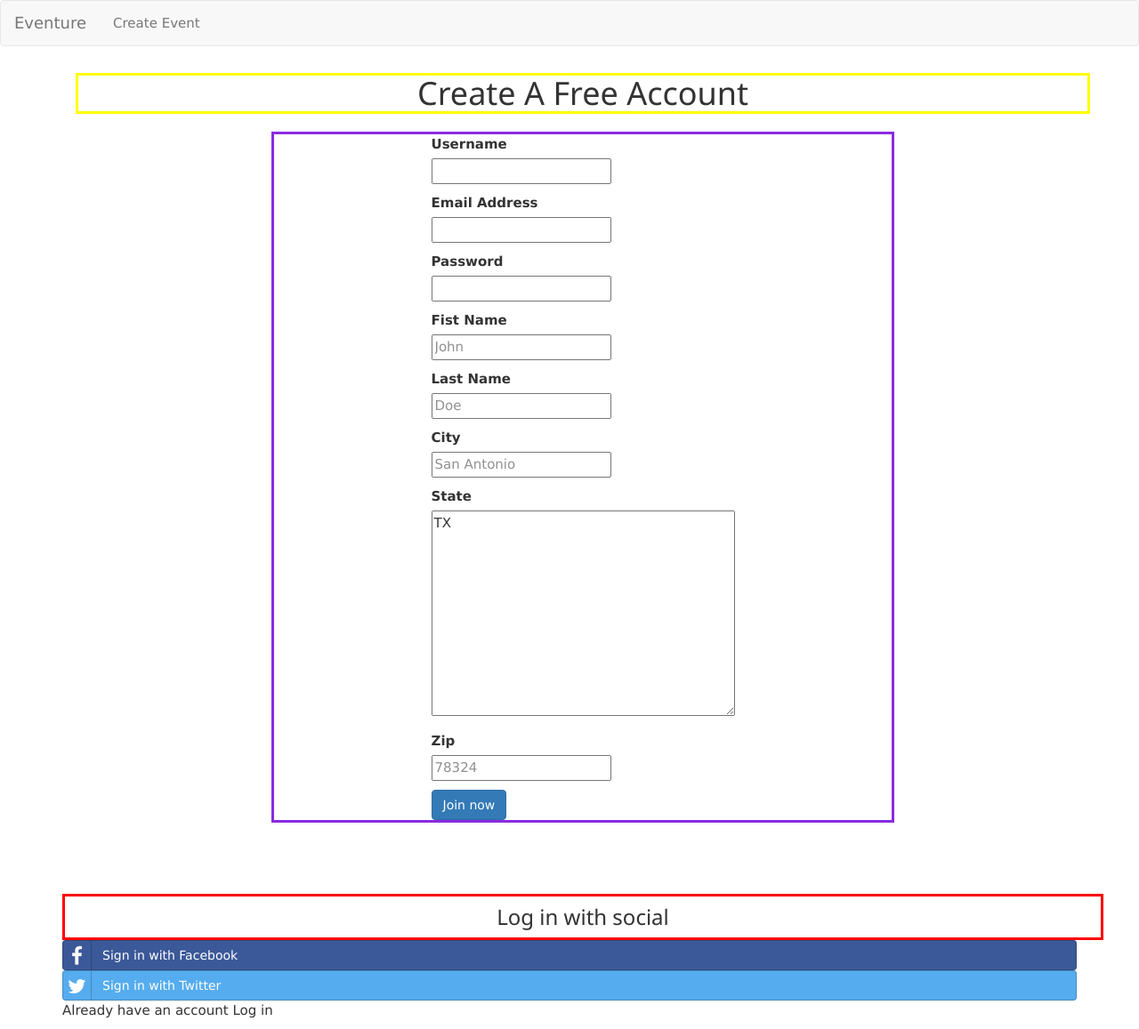
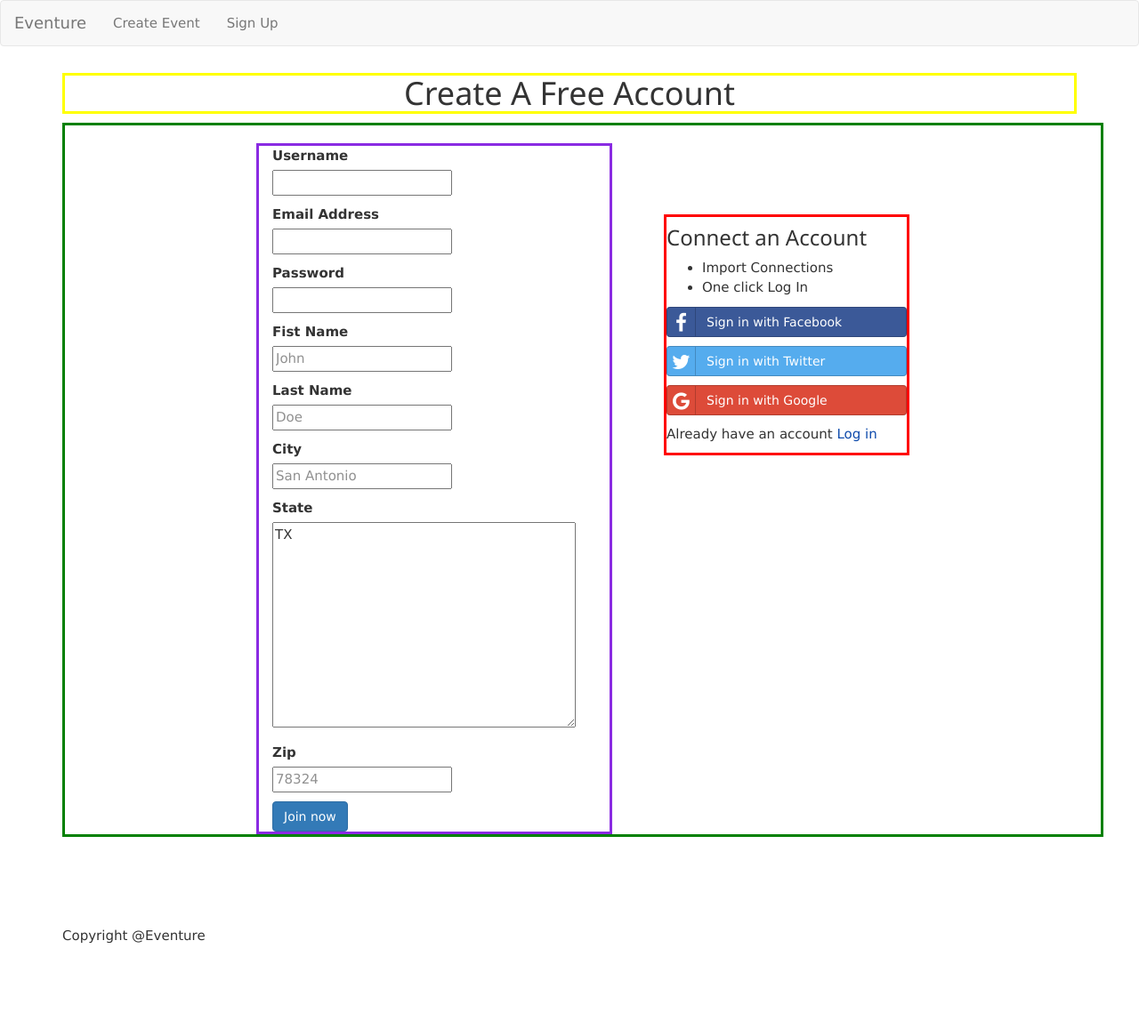
Before and after one commit to HectorSA/Eventure, a Django app: page /register/ in a window 1280 px wide. Shown: the whole page at 89% size. After the commit the page ends 1061 px from the top, so only its background shows below. Run offline with Django 3.2, Linux system fonts and the light colour scheme; some libraries are stand-ins or nearby versions.

Commit message:
still working on formatting registration. I hate Css.

```diff
--- a/Eventure/Templates/Base.html
+++ b/Eventure/Templates/Base.html
@@ -35,7 +35,8 @@
           <a class="navbar-brand" href="{% url 'index' %}">Eventure</a>
         </div>
         <ul class="nav navbar-nav">
-          <li><a href="{% url 'CreateEvent' %}">Create Event</a></li>
+            <li><a href="{% url 'CreateEvent' %}">Create Event</a></li>
+            <li><a href="{% url 'registrationPage' %}">Sign Up</a></li>
 
         </ul>
       </div>
--- a/Eventure/Templates/css/registrationPage.css
+++ b/Eventure/Templates/css/registrationPage.css
@@ -1,30 +1,44 @@
 #registerForm{
-    width: 700px ;
-    margin-left: auto ;
-    margin-right: auto ;
+    width: 400px ;
     margin-top: 20px;
     border-style: solid;
     border-color: blueviolet;
+    margin-left: 200px;
 }
 
 
-p{
-
-
-}
 #createAccount{
     border-style: solid;
     border-color: yellow;
 
 }
-#socialDiv{
-    margin-top: 80px;
+#socialLinks{
     border-style: solid;
     border-color: red;
+    margin-bottom: 100px;
+    margin-top: 100px;
+    margin-right: 200px;
 
 }
 #logIn{
     align-content: center;
     border-style: solid;
-    border-color: blue;
+    color: #0f4bac;
 }
+
+
+
+#alreadyLogIn{
+
+}
+#logInText{
+    color: #0f4bac;
+}
+#wrap{
+    border-style: solid;
+    border-color: green;
+}
+#footer{
+    margin-top: 100px;
+
+}
--- a/Eventure/Templates/registrationPage.html
+++ b/Eventure/Templates/registrationPage.html
@@ -13,13 +13,14 @@
 
 <body>
 
-  <div class="container">
+
 
       {% if registered %}
         <h1>Thank you for registering!</h1>
       {% else %}
           <div><h1 id="createAccount" style="display:flex;justify-content:center;align-items:center;">Create A Free Account</h1></div>
-          <div id="registerForm" class="container" style="display:flex;justify-content:center;align-items:center;">
+          <div class="container" id="wrap" style="position:relative;">
+            <div id="registerForm" class="container" style="float:left;">
 
              <!--<h3>Just fill out the form.</h3>-->
                 <form enctype="multipart/form-data" method="POST">
@@ -74,15 +75,21 @@
 
 
       {% endif %}
-  </div>
-    <div id = "socialDiv" class="container"style="display:flex;justify-content:center;align-items:center;">
-        <h3>Log in with social</h3>
-    </div>
-    <div>
-        <div><a class="btn btn-block btn-social btn-facebook"><span class="fa fa-facebook"></span>Sign in with Facebook</a></div>
-        <div><a class="btn btn-block btn-social btn-twitter"><span class="fa fa-twitter"></span> Sign in with Twitter</a></div>
+
+    <div id="socialLinks" style="float:right;">
+        <h3>Connect an Account</h3>
+        <ul>
+            <li>Import Connections</li>
+            <li>One click Log In</li>
+        </ul>
+
+        <div><p style="width: 270px"><a class="btn btn-block btn-social btn-facebook"><span class="fa fa-facebook"></span>Sign in with Facebook</a></p></div>
+        <div><p style="width: 270px"><a class="btn btn-block btn-social btn-twitter"><span class="fa fa-twitter"></span> Sign in with Twitter</a></p></div>
+        <div><p style="width: 270px"><a class="btn btn-block btn-social btn-google"><span class="fa fa-google"></span> Sign in with Google</a></p></div>
+        <p id="alreadyLogIn">Already have an account <a href="#" id="logInText">Log in</a></p>
     </div>
 
-  <p>Already have an account <a>Log in</a>
+</div>
+<div><p id="footer">Copyright @Eventure</p></div>
 </body>
 {% endblock %}
```
Also changed, not shown: Eventure/Templates/css/createEvent.css (line endings or trailing spaces). Lines whose indentation alone changed are shown as unchanged.
